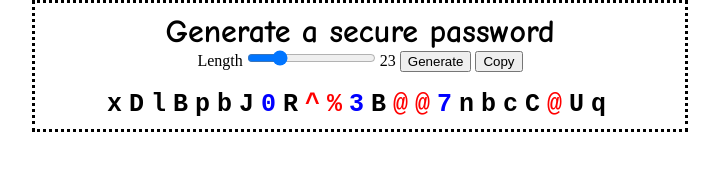
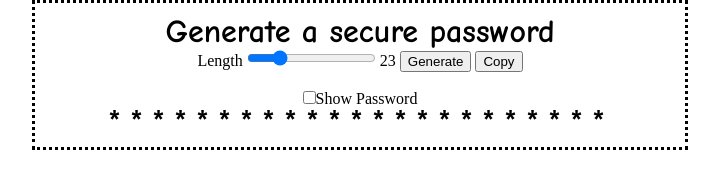
Before and after one commit to rpcach/password-generator, a plain HTML site: page index.html in a window 1280 px wide. Shown: the whole page, without its empty margins (280-999 px from the left). Drawn offline with Linux system fonts and the light colour scheme.

Commit message:
Added toggle for password visibility. Still need to enable copying when the password is hidden.

```diff
--- a/index.html
+++ b/index.html
@@ -23,11 +23,12 @@
 
 				<input type="button" onclick="display_random_alphanumeric(lengthInputId.value)" value="Generate">
 
-				<input type="button" id="button1" onclick="CopyToClipboard('random alphanumeric')" value="Copy"></button>
-
+				<input type="button" id="button1" onclick="CopyToClipboard('random alphanumeric')" value="Copy">
 			</form>
 
 			<br>
+
+			<input type="checkbox" id="myInput" onclick="myFunction()">Show Password
 
 			<div id="random alphanumeric" style="background-color:white; max-width:620px;">
 			</div>
--- a/main.js
+++ b/main.js
@@ -11,24 +11,35 @@ function get_random_alphanumeric() {
 
 	return randomValue
 }
-
+var pw_html_show = ''
+var pw_html_hide = ''
+var pw_val = ''
 function display_random_alphanumeric(val) {
-	var string = '<p style="word-break:break-all; font-family:Courier New; font-size:25px; font-weight:bold; letter-spacing:7px;">'
+	pw_html_show = '<p style="word-break:break-all; font-family:Courier New; font-size:25px; font-weight:bold; letter-spacing:7px;">'
+	pw_html_hide = pw_html_show
 
 	for (var i = 0; i < val; i++) {
 		x = get_random_alphanumeric()
 		if(x.match(/[0-9]/)) {
-			string += '<span style="color:blue;">' + x + "</span>"
+			pw_html_show += '<span style="color:blue;">' + x + "</span>"
 		} else if(x.match(/[!@#\$%\^\*\-=_+]/)) {
-			string += '<span style="color:red;">' + x + "</span>"
+			pw_html_show += '<span style="color:red;">' + x + "</span>"
 		} else {
-			string += x
+			pw_html_show += x
 		}
+
+		pw_html_hide += "*"
+		pw_val += x
 	}
 
-	string += '</p>'
+	pw_html_show += '</p>'
+	pw_html_hide += '</p>'
 
-	document.getElementById("random alphanumeric").innerHTML = string
+	if(document.getElementById('myInput').checked) {
+		document.getElementById("random alphanumeric").innerHTML = pw_html_show
+	} else {
+		document.getElementById("random alphanumeric").innerHTML = pw_html_hide
+	}
 }
 
 function CopyToClipboard(containerid) {
@@ -40,3 +51,10 @@ function CopyToClipboard(containerid) {
 		window.getSelection().removeAllRanges();
 	}
 }
+function myFunction() {
+	if(document.getElementById('myInput').checked) {
+		document.getElementById("random alphanumeric").innerHTML = pw_html_show
+	} else {
+		document.getElementById("random alphanumeric").innerHTML = pw_html_hide
+	}
+}
```
